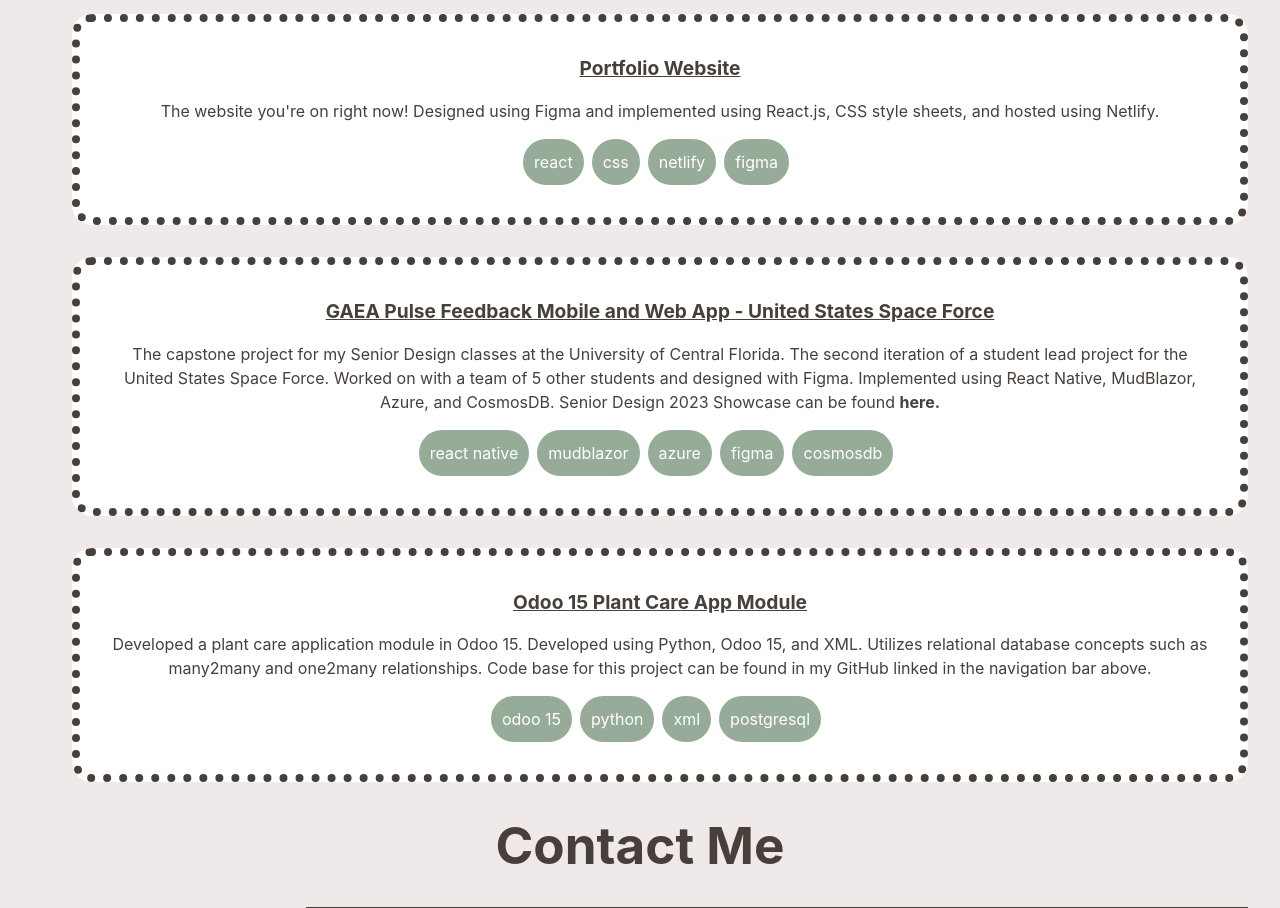
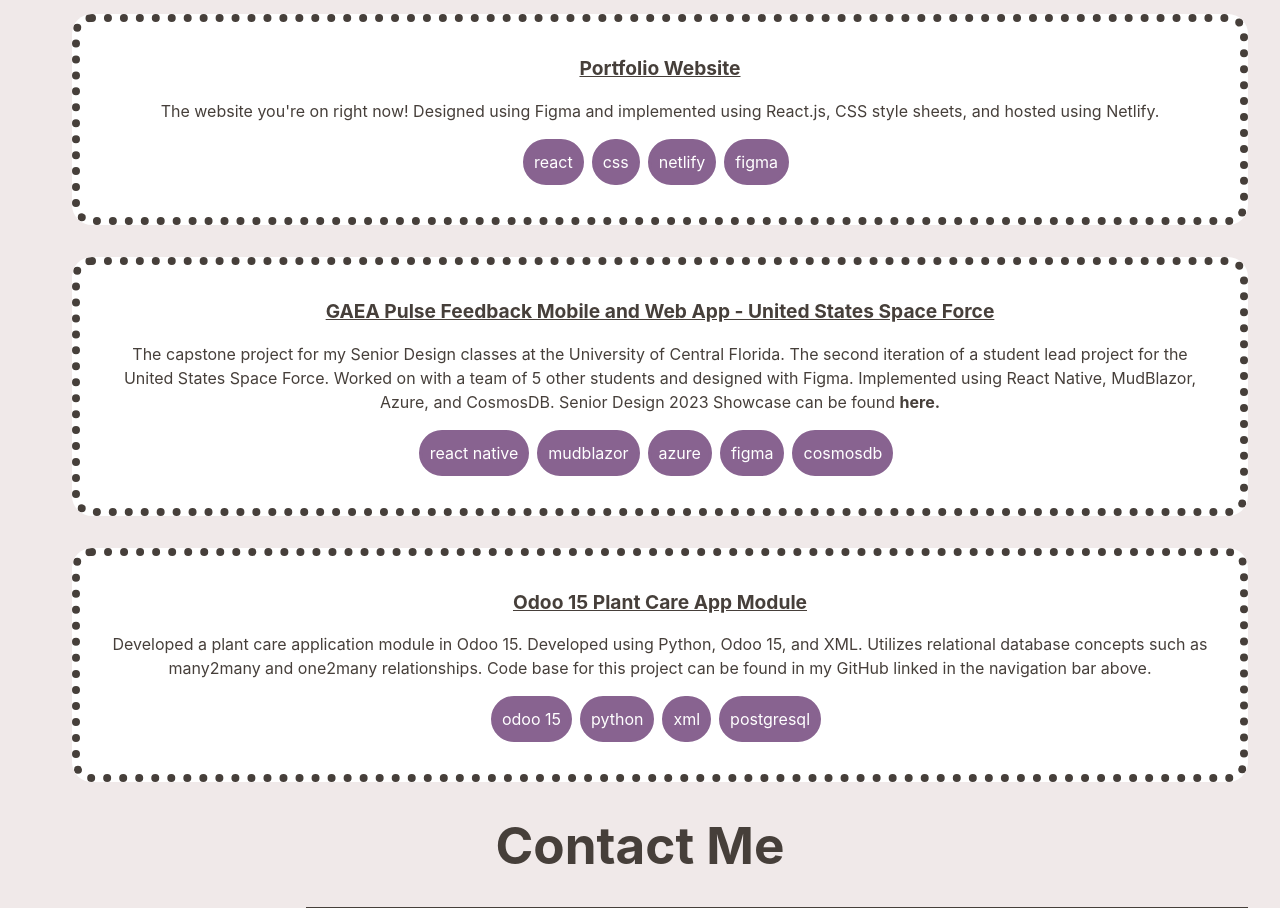
Before and after one commit to nicoleleft/portfolio, a React (Vite) app: page / in a window 1280 px wide. Shown: the part 1520-2428 px from the top of the page. Built offline with nearby package versions, Linux system fonts and the light colour scheme.

Commit message:
change hover colors

```diff
--- a/src/App.css
+++ b/src/App.css
@@ -72,7 +72,7 @@
 }
 
 .nav li:hover {
-  background-color: #97ac98;
+  background-color: #886390;
   border-radius: 10px;
   color: white;
 }
@@ -196,7 +196,7 @@
 }
 
 ul.skills-list li:hover {
-  background-color: #97ac98;
+  background-color: #886390;
   color: #ffffff;
   box-shadow: 0 2px 4px rgba(0, 0, 0, 0.2);
   transform: scale(1.01);
@@ -222,11 +222,11 @@
 .projects-tags {
   display: inline-block;
   list-style: none;
-  border-color: #97ac98;
+  border-color: #886390;
   border-style: solid;
   border-width: flex;
   border-radius: 25px;
-  background-color: #97ac98;
+  background-color: #886390;
   color: #ffffff;
   padding: 0.5rem;
   margin-right: 0.5rem;
```
